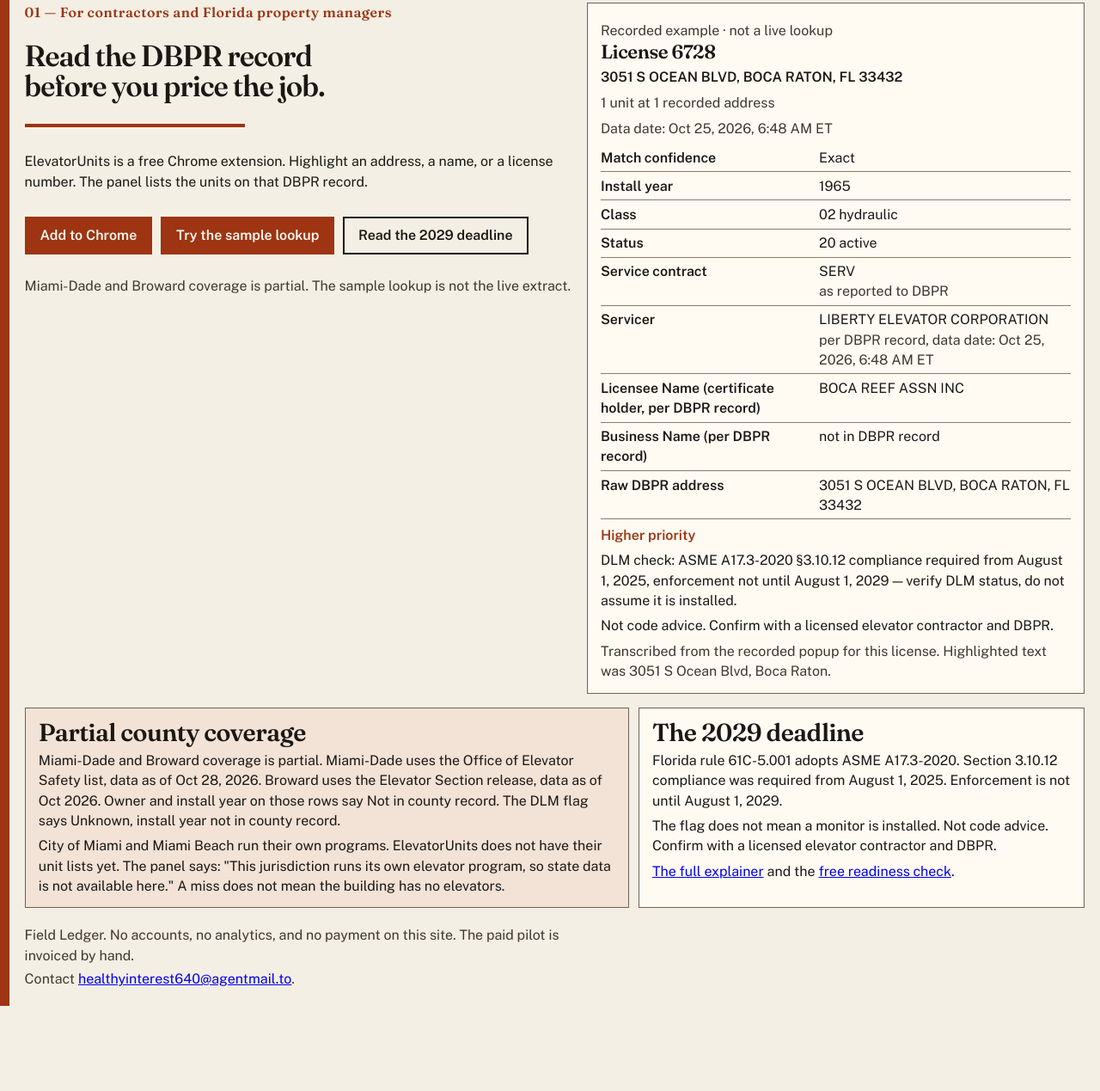
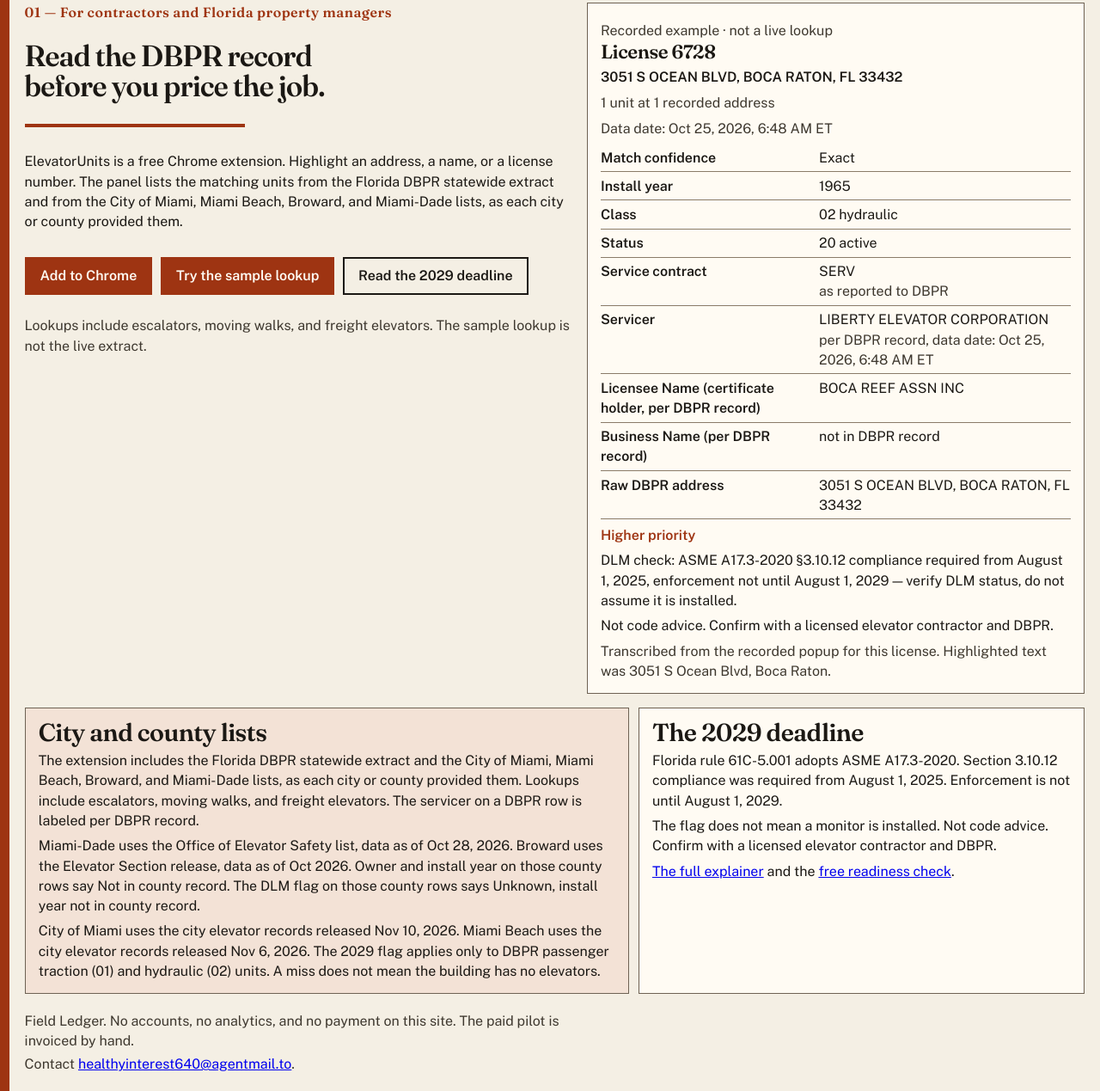
Before and after one commit to toilmonkey0-cyber/elevatorunits-site, a plain HTML site: page index.html in a window 1280 px wide. Shown: the part 71-1340 px from the top of the page at 86% size. Before the commit the page ends 1241 px from the top, so only its background shows below. Drawn offline with Linux system fonts and the light colour scheme.

Commit message:
Say the South Florida city and county lists are included. (#3)
The site still said City of Miami and Miami Beach unit lists were missing. The extension ships those lists, with Broward and Miami-Dade, alongside the Florida DBPR extract.

Co-authored-by: Cursor Agent <cursoragent@cursor.com>
Co-authored-by: toilmonkey0-cyber <toilmonkey0-cyber@users.noreply.github.com>

```diff
--- a/index.html
+++ b/index.html
@@ -37,14 +37,16 @@
             <span class="draw-rule" aria-hidden="true"></span>
             <p class="lede">
               ElevatorUnits is a free Chrome extension. Highlight an address, a name, or a license
-              number. The panel lists the units on that DBPR record.
+              number. The panel lists the matching units from the Florida DBPR statewide extract and
+              from the City of Miami, Miami Beach, Broward, and Miami-Dade lists, as each city or
+              county provided them.
             </p>
             <div class="actions">
               <a class="eu-button eu-button-primary" data-store-url href="https://chromewebstore.google.com/detail/elevatorunits-florida-ele/elldjehfjggnfpdfcalmachhheapldoo">Add to Chrome</a>
               <a class="eu-button eu-button-primary" href="lookup.html">Try the sample lookup</a>
               <a class="eu-button eu-button-secondary" href="dlm.html">Read the 2029 deadline</a>
             </div>
-            <p class="note">Miami-Dade and Broward coverage is partial. The sample lookup is not the live extract.</p>
+            <p class="note">Lookups include escalators, moving walks, and freight elevators. The sample lookup is not the live extract.</p>
           </section>
           <article class="eu-panel eu-card" aria-labelledby="panel-title">
             <p class="eu-kicker">Recorded example · not a live lookup</p>
@@ -108,17 +110,24 @@
         <section class="band" aria-label="Coverage and the deadline">
           <div class="band-grid">
             <aside class="eu-notice eu-card">
-              <h2>Partial county coverage</h2>
+              <h2>City and county lists</h2>
               <p>
-                Miami-Dade and Broward coverage is partial. Miami-Dade uses the Office of Elevator
-                Safety list, data as of Oct 28, 2026. Broward uses the Elevator Section release, data
-                as of Oct 2026. Owner and install year on those rows say Not in county record. The DLM
-                flag says Unknown, install year not in county record.
+                The extension includes the Florida DBPR statewide extract and the City of Miami, Miami
+                Beach, Broward, and Miami-Dade lists, as each city or county provided them. Lookups
+                include escalators, moving walks, and freight elevators. The servicer on a DBPR row is
+                labeled per DBPR record.
               </p>
               <p>
-                City of Miami and Miami Beach run their own programs. ElevatorUnits does not have their
-                unit lists yet. The panel says: "This jurisdiction runs its own elevator program, so
-                state data is not available here." A miss does not mean the building has no elevators.
+                Miami-Dade uses the Office of Elevator Safety list, data as of Oct 28, 2026. Broward
+                uses the Elevator Section release, data as of Oct 2026. Owner and install year on those
+                county rows say Not in county record. The DLM flag on those county rows says Unknown,
+                install year not in county record.
+              </p>
+              <p>
+                City of Miami uses the city elevator records released Nov 10, 2026. Miami Beach uses
+                the city elevator records released Nov 6, 2026. The 2029 flag applies only to DBPR
+                passenger traction (01) and hydraulic (02) units. A miss does not mean the building
+                has no elevators.
               </p>
             </aside>
             <article class="eu-card">
```
Also changed, not shown: lookup.html (+3 -2 lines), lookup.js (+5 -5 lines), privacy.html (+12 -4 lines), readiness.html (+1 -1 lines).
